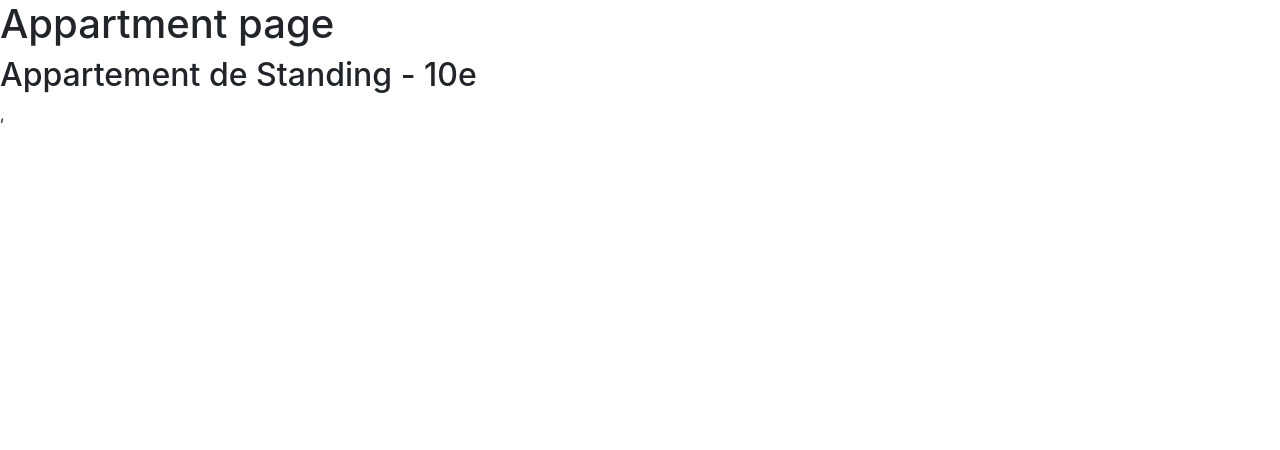
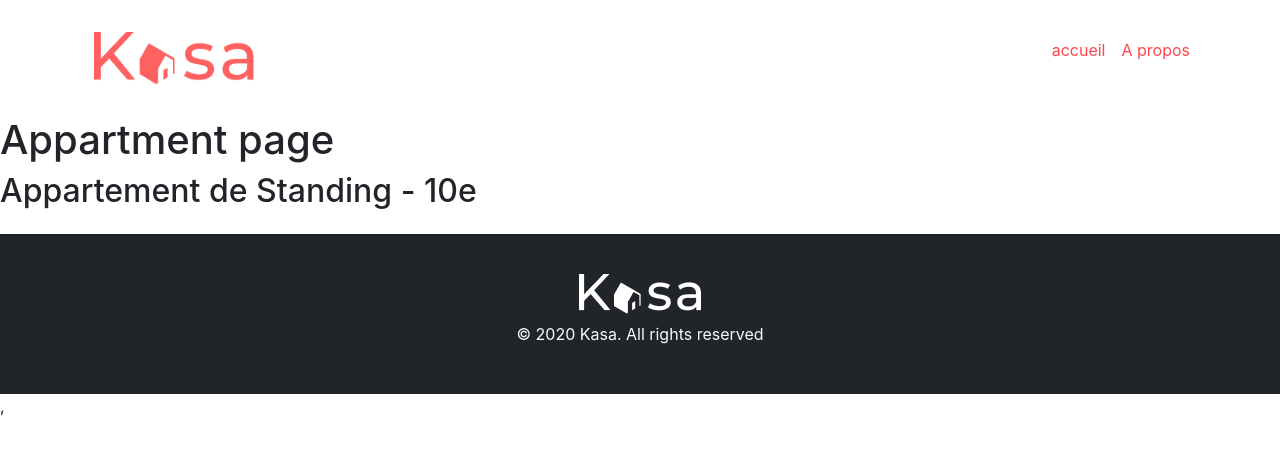
Before and after one commit to Nekochan977/Projet_11_OC_Kasa, a React (Create React App) app: page /appartment/0979876d in a window 1280 px wide. Shown: the top 450 px of the page. Built offline with nearby package versions, Linux system fonts and the light colour scheme.

Commit message:
Appartment HTML structure

```diff
--- a/src/pages/Appartment.jsx
+++ b/src/pages/Appartment.jsx
@@ -1,13 +1,19 @@
 import { useParams } from "react-router-dom"
 import data from "../utils/adds.json";
+import Header from "../components/Header"
+import Footer from "../components/Footer"
 
 function Appartment(){
     const {appartmentId} = useParams()
     const appartment = data.find(appart => appart.id === appartmentId)
     return(
         <div>
-            <h1>Appartment page</h1>
-            <h2>{appartment.title}</h2>
+            <Header />
+            <main>
+                <h1>Appartment page</h1>
+                <h2>{appartment.title}</h2>
+            </main>
+            <Footer />
         </div>
     )
 }
```
